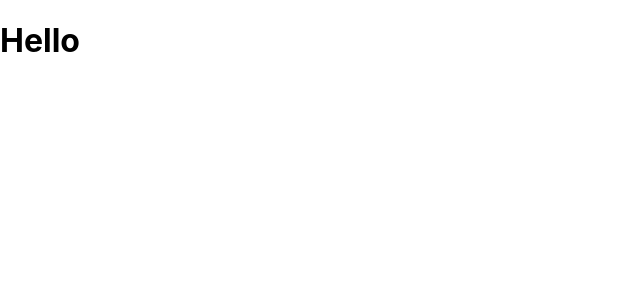
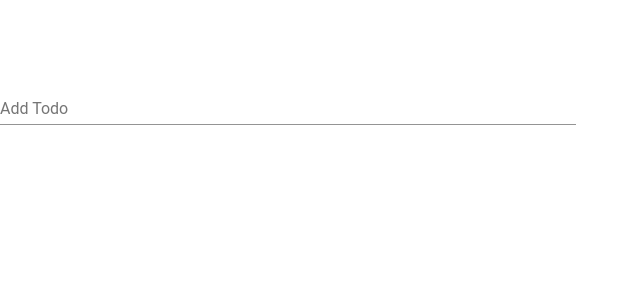
Before and after one commit to muhammadyousuf/task-todo-app, a React (Create React App) app: page / in a window 1280 px wide. Shown: the top 300 px of the page, without its empty margins (0-640 px from the left). Built offline with nearby package versions, Linux system fonts and the light colour scheme.

Commit message:
Create material ui textbox

```diff
--- a/src/Components/Screen/AddTodo.js
+++ b/src/Components/Screen/AddTodo.js
@@ -1,9 +1,7 @@
 import React, { Component } from 'react';
 import PropTypes from 'prop-types';
-import classNames from 'classnames';
 import { withStyles } from '@material-ui/core/styles';
-import MenuItem from '@material-ui/core/MenuItem';
-import TextField from '@material-ui/core/TextField'
+import {  TextField } from '@material-ui/core';
 
 const styles = theme => ({
     container: {
@@ -23,34 +21,26 @@ const styles = theme => ({
     },
 });
 
-  const currencies = [
-    {
-      value: 'USD',
-      label: '$',
-    },
-    {
-      value: 'EUR',
-      label: '€',
-    },
-    {
-      value: 'BTC',
-      label: '฿',
-    },
-    {
-      value: 'JPY',
-      label: '¥',
-    },
-  ];
 
 
 
-export default class AddTodo extends Component {
+
+class AddTodo extends Component {
     render() {
-        const { classes } = this.props;
         return (
             <div>
-                <h1>Hello</h1>
+                <TextField
+                        id="standard-dense"
+                        label="Add Todo"
+                        style={{ marginTop: '6%', width: '45%' }}
+                    />
+
             </div>
         );
     }
 }
+AddTodo.propTypes = {
+    classes: PropTypes.object.isRequired,
+};
+
+export default withStyles(styles)(AddTodo);
--- a/src/index.js
+++ b/src/index.js
@@ -4,8 +4,10 @@ import './index.css';
 import App from './App';
 import * as serviceWorker from './serviceWorker';
 import MuiThemeProvider from '@material-ui/core/styles/MuiThemeProvider';
+import createMuiTheme from '@material-ui/core/styles/createMuiTheme';
+const theme = createMuiTheme();
 
-ReactDOM.render(<MuiThemeProvider><App /></MuiThemeProvider>, document.getElementById('root'));
+ReactDOM.render(<MuiThemeProvider theme={theme}><App /></MuiThemeProvider>, document.getElementById('root'));
 
 // If you want your app to work offline and load faster, you can change
 // unregister() to register() below. Note this comes with some pitfalls.
```
Lines whose indentation alone changed are shown as unchanged.
